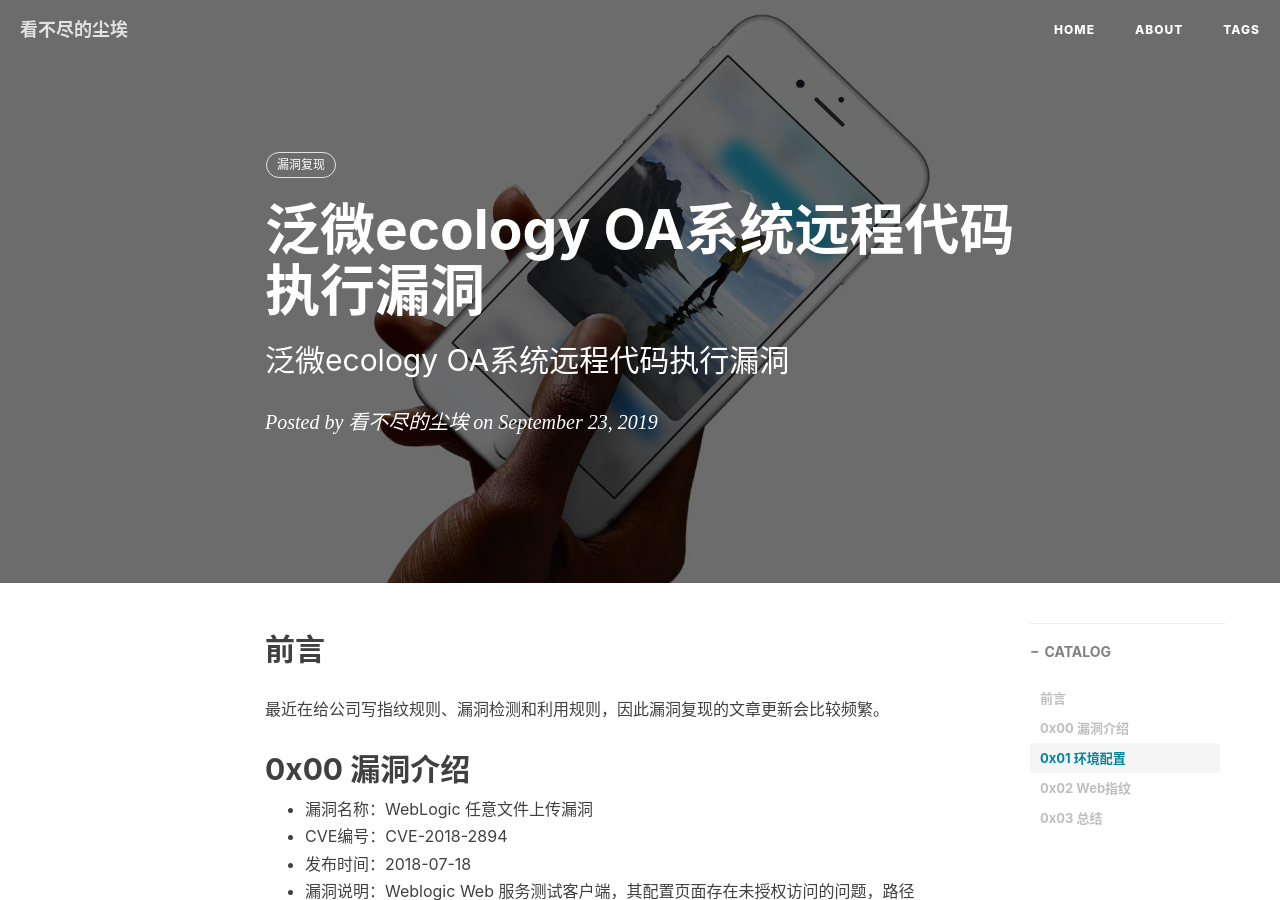
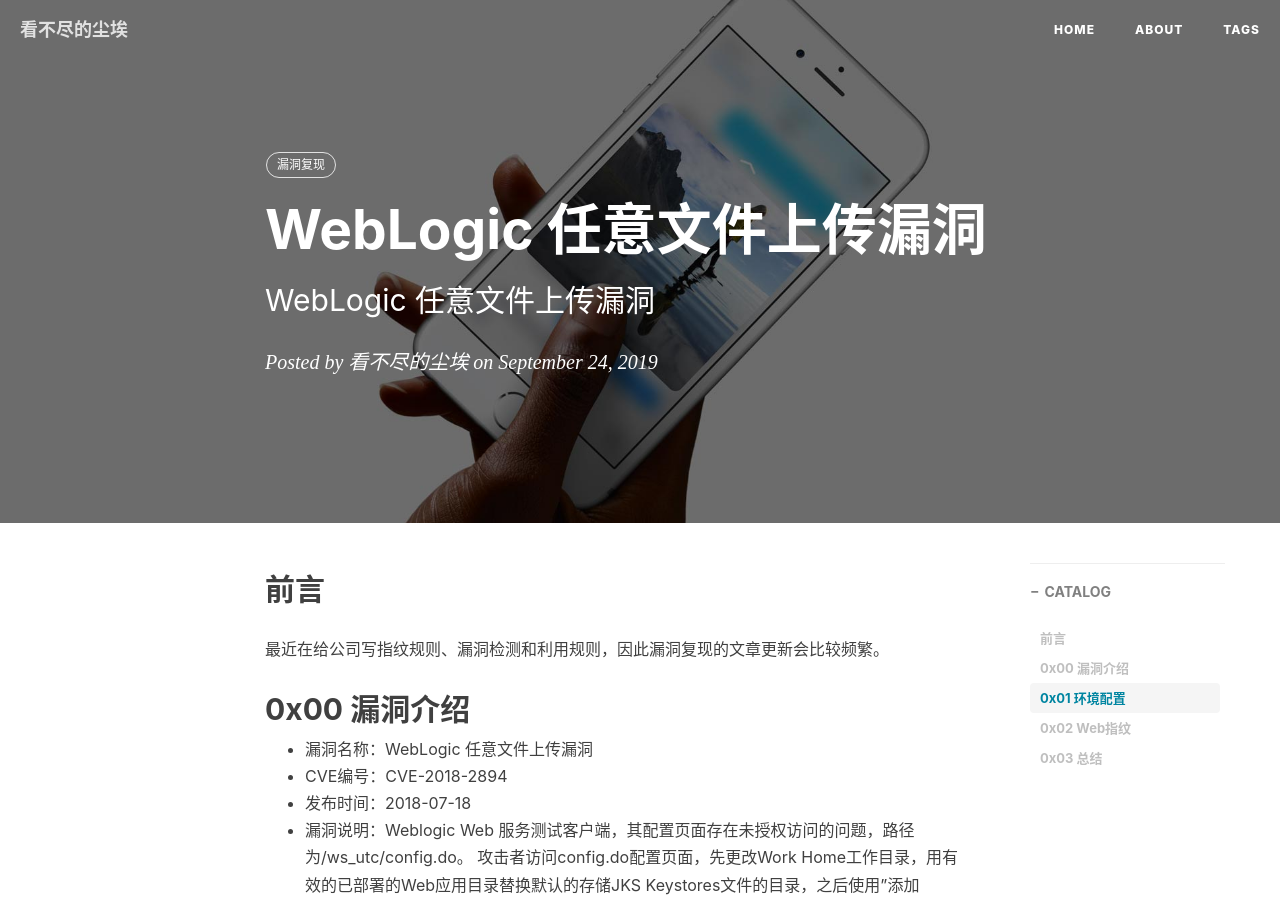
Before and after one commit to FiveAourThe/FiveAourThe.github.io, a Jekyll site: the page built from _posts/2019-09-24-WebLogic任意文件上传漏洞.md, in a window 1280 px wide and 900 px high. Built offline with Jekyll 4.4.1, drawn with Linux system fonts in a browser that asks for light colours; nearby versions of some CDN libraries; comment, search, counter and statistics services are not loaded.

Commit message:
Update 2019-09-24-WebLogic任意文件上传漏洞.md

```diff
--- a/_posts/2019-09-24-WebLogic任意文件上传漏洞.md
+++ b/_posts/2019-09-24-WebLogic任意文件上传漏洞.md
@@ -1,8 +1,8 @@
 ---
 layout:     post
-title:      泛微ecology OA系统远程代码执行漏洞
-subtitle:   泛微ecology OA系统远程代码执行漏洞
-date:       2019-09-23
+title:      WebLogic 任意文件上传漏洞
+subtitle:   WebLogic 任意文件上传漏洞
+date:       2019-09-24
 author:     看不尽的尘埃
 header-img: img/post-bg-ios9-web.jpg
 catalog: 	 true
```
